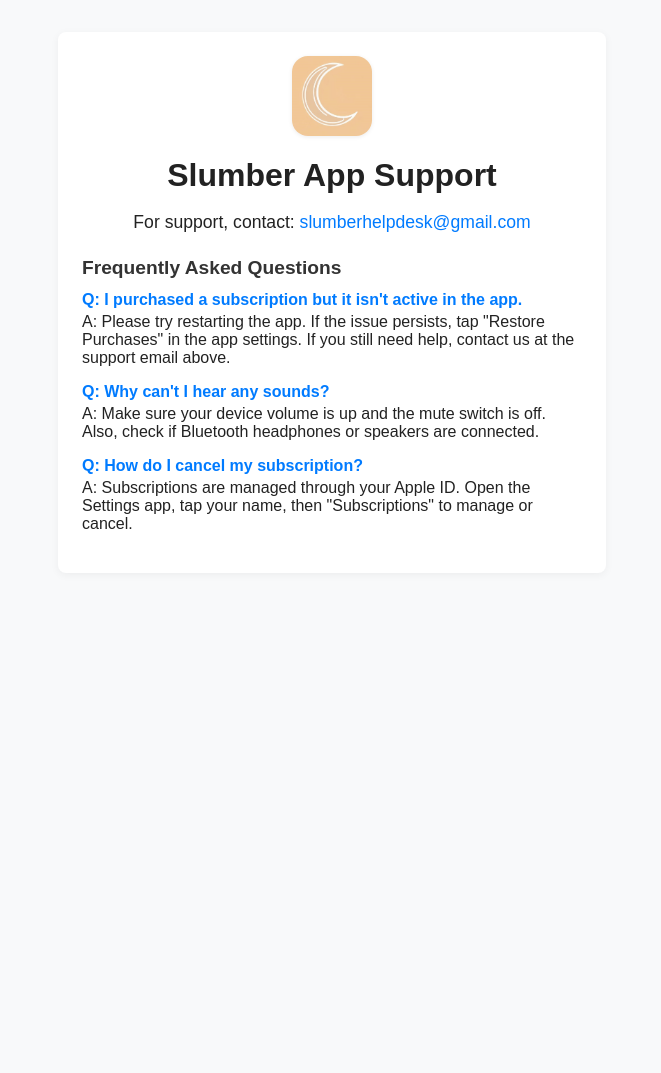
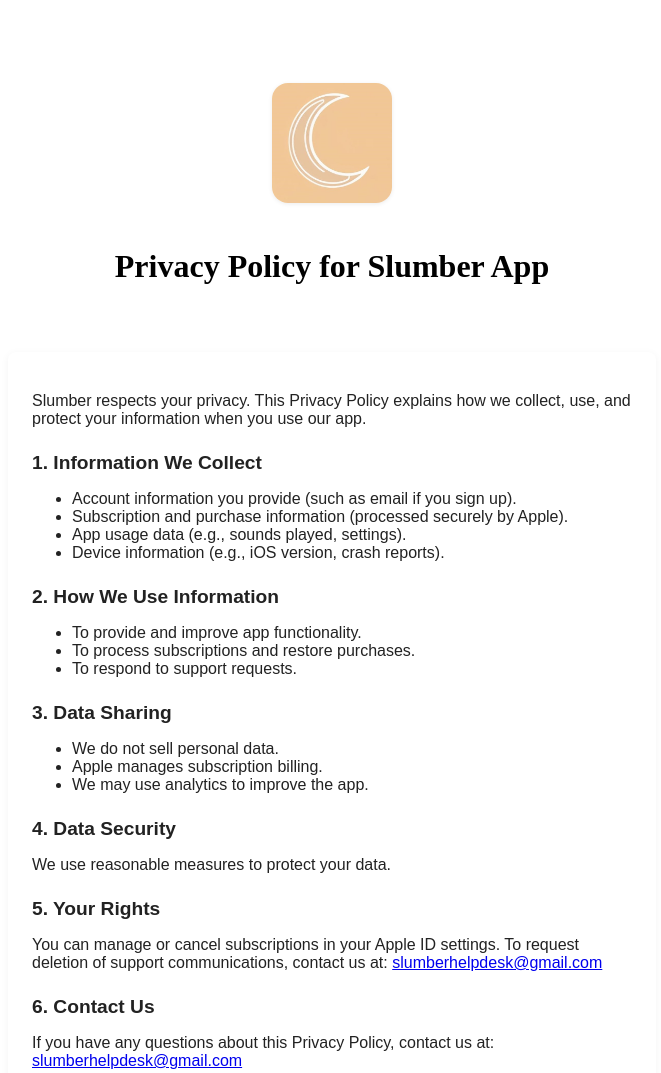
Before and after one commit to dlo137/Slumber-Privacy-Policy, a plain HTML site: page index.html in a window 1280 px wide. Shown: the whole page, without its empty margins (308-969 px from the left). Before the commit the page ends 800 px from the top, so only its background shows below. Drawn offline with Linux system fonts and the light colour scheme.

Commit message:
updating privacy policy

```diff
--- a/index.html
+++ b/index.html
@@ -1,108 +1,43 @@
+
 <!DOCTYPE html>
 <html lang="en">
 <head>
   <meta charset="UTF-8">
   <meta name="viewport" content="width=device-width, initial-scale=1.0">
-  <title>Slumber App Support</title>
-  <style>
-    body {
-      font-family: Arial, sans-serif;
-      margin: 0;
-      padding: 0;
-      background: #f8f9fa;
-      color: #222;
-    }
-    .container {
-      max-width: 500px;
-      margin: 0 auto;
-      padding: 24px;
-      background: #fff;
-      box-shadow: 0 2px 8px rgba(0,0,0,0.05);
-      border-radius: 8px;
-      margin-top: 32px;
-    }
-    .logo {
-      display: flex;
-      justify-content: center;
-      align-items: center;
-      margin-bottom: 16px;
-    }
-    .logo img {
-      width: 80px;
-      height: 80px;
-      object-fit: cover;
-      border-radius: 16px;
-      box-shadow: 0 1px 4px rgba(0,0,0,0.08);
-    }
-    h1 {
-      text-align: center;
-      font-size: 2em;
-      margin-bottom: 8px;
-    }
-    .support {
-      text-align: center;
-      margin: 18px 0;
-      font-size: 1.1em;
-    }
-    .support a {
-      color: #007bff;
-      text-decoration: none;
-    }
-    .faq {
-      margin-top: 24px;
-    }
-    .faq h2 {
-      font-size: 1.2em;
-      margin-bottom: 12px;
-      color: #333;
-    }
-    .faq-item {
-      margin-bottom: 16px;
-    }
-    .faq-item strong {
-      display: block;
-      margin-bottom: 4px;
-      color: #007bff;
-    }
-    @media (max-width: 600px) {
-      .container {
-        padding: 12px;
-        margin-top: 12px;
-      }
-      h1 {
-        font-size: 1.4em;
-      }
-      .logo img {
-        width: 60px;
-        height: 60px;
-      }
-    }
-  </style>
+  <title>Slumber App Logo</title>
 </head>
 <body>
-  <div class="container">
-    <div class="logo">
-  <img src="image.jpg" alt="Slumber App Logo" />
-    </div>
-    <h1>Slumber App Support</h1>
-    <div class="support">
-      For support, contact: <a href="mailto:slumberhelpdesk@gmail.com">slumberhelpdesk@gmail.com</a>
-    </div>
-    <div class="faq">
-      <h2>Frequently Asked Questions</h2>
-      <div class="faq-item">
-        <strong>Q: I purchased a subscription but it isn't active in the app.</strong>
-        <span>A: Please try restarting the app. If the issue persists, tap "Restore Purchases" in the app settings. If you still need help, contact us at the support email above.</span>
-      </div>
-      <div class="faq-item">
-        <strong>Q: Why can't I hear any sounds?</strong>
-        <span>A: Make sure your device volume is up and the mute switch is off. Also, check if Bluetooth headphones or speakers are connected.</span>
-      </div>
-      <div class="faq-item">
-        <strong>Q: How do I cancel my subscription?</strong>
-        <span>A: Subscriptions are managed through your Apple ID. Open the Settings app, tap your name, then "Subscriptions" to manage or cancel.</span>
-      </div>
-    </div>
+  <div style="display: flex; flex-direction: column; justify-content: center; align-items: center; min-height: 40vh; margin-top: 32px;">
+    <img src="image.jpg" alt="Slumber App Logo" style="width: 120px; height: 120px; border-radius: 16px; box-shadow: 0 1px 4px rgba(0,0,0,0.08); margin-bottom: 24px;" />
+    <h1 style="font-size: 2em; margin-bottom: 16px; text-align: center;">Privacy Policy for Slumber App</h1>
+  </div>
+  <div style="max-width: 600px; margin: 0 auto; background: #fff; padding: 24px; border-radius: 8px; box-shadow: 0 2px 8px rgba(0,0,0,0.05); font-family: Arial, sans-serif; color: #222;">
+    <p>Slumber respects your privacy. This Privacy Policy explains how we collect, use, and protect your information when you use our app.</p>
+    <h2 style="font-size: 1.2em; margin-top: 24px;">1. Information We Collect</h2>
+    <ul>
+      <li>Account information you provide (such as email if you sign up).</li>
+      <li>Subscription and purchase information (processed securely by Apple).</li>
+      <li>App usage data (e.g., sounds played, settings).</li>
+      <li>Device information (e.g., iOS version, crash reports).</li>
+    </ul>
+    <h2 style="font-size: 1.2em; margin-top: 24px;">2. How We Use Information</h2>
+    <ul>
+      <li>To provide and improve app functionality.</li>
+      <li>To process subscriptions and restore purchases.</li>
+      <li>To respond to support requests.</li>
+    </ul>
+    <h2 style="font-size: 1.2em; margin-top: 24px;">3. Data Sharing</h2>
+    <ul>
+      <li>We do not sell personal data.</li>
+      <li>Apple manages subscription billing.</li>
+      <li>We may use analytics to improve the app.</li>
+    </ul>
+    <h2 style="font-size: 1.2em; margin-top: 24px;">4. Data Security</h2>
+    <p>We use reasonable measures to protect your data.</p>
+    <h2 style="font-size: 1.2em; margin-top: 24px;">5. Your Rights</h2>
+    <p>You can manage or cancel subscriptions in your Apple ID settings. To request deletion of support communications, contact us at: <a href="mailto:slumberhelpdesk@gmail.com">slumberhelpdesk@gmail.com</a></p>
+    <h2 style="font-size: 1.2em; margin-top: 24px;">6. Contact Us</h2>
+    <p>If you have any questions about this Privacy Policy, contact us at: <a href="mailto:slumberhelpdesk@gmail.com">slumberhelpdesk@gmail.com</a></p>
   </div>
 </body>
 </html>
```
Also changed, not shown: assets/image.jpg (deleted), support.html (added).
